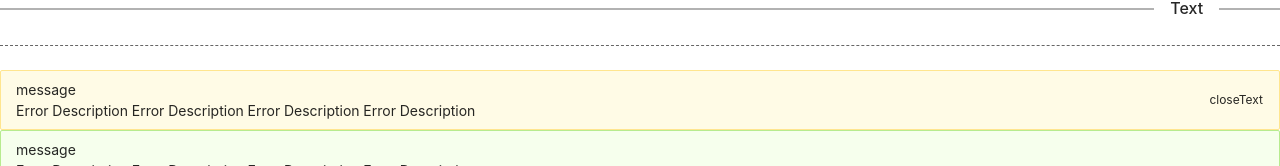
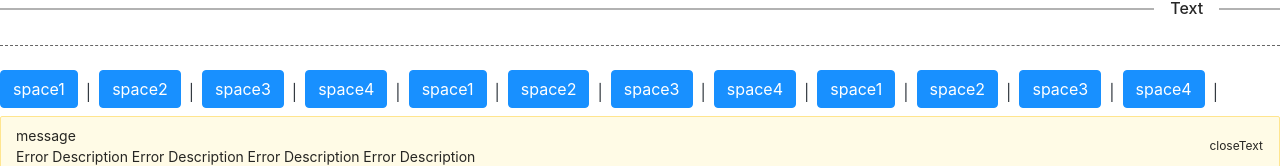
Before and after one commit to jiudehuiyi/jh-ui-tshook, a React app: page / in a window 1280 px wide. Shown: the part 147-313 px from the top of the page. Built offline with nearby package versions, Linux system fonts and the light colour scheme.

Commit message:
添加Space组件

```diff
--- a/src/App.tsx
+++ b/src/App.tsx
@@ -14,6 +14,7 @@ import Row from "./components/Grid/Row";
 import Col from "./components/Grid/Col";
 import Grid from "./components/Grid/grid";
 import Divider from "./components/Divider/divider";
+import Space from "./components/Space/space";
 library.add( fas );//添加所有种类的图标(不用一个个的进行引入)
 
 function App() {
@@ -41,6 +42,27 @@ function App() {
 
       <Divider dashed={true}>
       </Divider>
+
+      <Space
+        // direction="vertical"
+        // size="large"
+        // size={100}
+        wrap={true}
+        split={ "|" }
+      >
+        <Button btnType="primary">space1</Button>
+        <Button btnType="primary">space2</Button>
+        <Button btnType="primary">space3</Button>
+        <Button btnType="primary">space4</Button>
+        <Button btnType="primary">space1</Button>
+        <Button btnType="primary">space2</Button>
+        <Button btnType="primary">space3</Button>
+        <Button btnType="primary">space4</Button>
+        <Button btnType="primary">space1</Button>
+        <Button btnType="primary">space2</Button>
+        <Button btnType="primary">space3</Button>
+        <Button btnType="primary">space4</Button>
+      </Space>
 
       {/* <Menu
         mode="vertical"
--- a/src/components/Divider/divider.tsx
+++ b/src/components/Divider/divider.tsx
@@ -25,7 +25,6 @@ const Divider:React.FC< Partial<IDividerProps> > = ( props )=>{
         [`jh-divider-plain`]:plain,
         [`jh-divider-with-text-${orientation}`]:true,
     });
-    console.log( children )
     return (
         <div
             className={ classes }
--- /dev/null
+++ b/src/components/Space/_style.scss
@@ -0,0 +1,63 @@
+.jh-space {
+    display: inline-flex;
+}
+.jh-space-item {
+    margin-right: 8px;
+}
+.jh-space-small,.jh-space-split-small {
+    margin-right: 8px;
+}
+.jh-space-middle,.jh-space-split-middle {
+    margin-right: 16px;
+}
+.jh-space-large,.jh-space-split-large {
+    margin-right: 24px;
+}
+.jh-space-split-vertical-small {
+    text-align: center;
+    margin-bottom: 8px;
+}
+.jh-space-split-vertical-middle {
+    text-align: center;
+    margin-bottom: 8px;
+}
+.jh-space-split-vertical-large {
+    text-align: center;
+    margin-bottom: 8px;
+}
+.jh-space-start {
+    align-items: flex-start;
+    -webkit-box-align: start;
+}
+.jh-space-end {
+    align-items: flex-end;
+    -webkit-box-align: end;
+}
+.jh-space-center {
+    align-items: center;
+    -webkit-box-align: center;
+}
+.jh-space-baseline {
+    align-items: baseline;
+    -webkit-box-align: baseline;
+}
+.jh-space-wrap {
+    flex-wrap: wrap;
+}
+.jh-space-vertical {
+    flex-direction: column;
+    -webkit-box-orient: vertical;
+    -webkit-box-direction: normal;
+    .jh-space-item {
+        margin-bottom: 8px;
+    }
+    .jh-space-small {
+        margin-bottom: 8px;
+    }
+    .jh-space-middle {
+        margin-bottom: 16px;
+    }
+    .jh-space-large {
+        margin-bottom: 24px;
+    }
+}
--- /dev/null
+++ b/src/components/Space/space.tsx
@@ -0,0 +1,94 @@
+import React from "react";
+import classnames from "classnames";
+
+type TAlign = "start" | "end" | "center" | "baseline";
+type TDirection = "vertical" | "horizontal";
+type TSize = "small" | "middle" | "large";
+interface ISpaceProp  {
+    align:TAlign,
+    direction:TDirection,
+    size:TSize | number,
+    split:React.ReactNode,
+    wrap:boolean,
+    className:string,
+    style:React.CSSProperties
+}
+interface IMarginRight{
+    marginRight:string,
+    marginBottom?:string,
+}
+interface IMarginBottom {
+    marginBottom:string
+}
+
+
+
+const Space:React.FC< Partial<ISpaceProp> > = (props)=>{
+
+    const { align,direction="horizontal",size="small",split,wrap=false,className,style,children } = props;
+    const classes = classnames("jh-space",className,{
+        [`jh-space-${direction}`]:true,
+        [`jh-space-${size}`]:true,
+        [`jh-space-${align}`]:true,
+        [`jh-space-wrap`]: wrap && direction === "horizontal"
+    })
+
+    const renderChildren = ()=>{
+        return React.Children.map( props.children,(child,index)=>{
+            let childElement = child;
+            let sizeType = typeof parseInt(size as any,10);
+            let spaceItemStyle = {};
+            if( sizeType === "number" ) {
+                if( direction === "horizontal" ) {
+                    ( spaceItemStyle as  IMarginRight)["marginRight"] = size + "px";
+                    ( spaceItemStyle as  IMarginRight)["marginBottom"] = wrap ? 8 + "px":"0px";
+                }else if( direction === "vertical" ){
+                    ( spaceItemStyle as IMarginBottom )["marginBottom"] = size + "px";
+                }else {
+                    console.error("size property only exist 'horizontal' or 'vertical' ");
+                }
+            }else {
+                console.error("size support only string or number ");
+            }
+            if( childElement ) {
+                return React.cloneElement(
+                    childElement as any,
+                    { className:`jh-space-item jh-space-${size}`,style:spaceItemStyle}
+                )
+            }else {
+                console.error("Space component must exist children");
+            }
+
+        } );
+    }
+    return (
+        <div
+            style={{ ...style }}
+            className={ classes }
+        >
+            {
+               split ? renderChildren()!.map( (item,index)=>{
+                    return (
+                        <div key={index}>
+                            {item}
+                            {
+                               direction==="horizontal" ? (
+                                <span className={`jh-space-split-${size}`}>{split}</span>
+                               ) :(
+                                   <div  className={`jh-space-split-vertical-${size}`} >{split}</div>
+                               )
+                            }
+
+                        </div>
+                    )
+                } ) : renderChildren()
+            }
+            {/* {
+                renderChildren()
+            } */}
+        </div>
+    )
+}
+
+Space.displayName = "Space";
+export default Space;
--- a/src/styles/index.scss
+++ b/src/styles/index.scss
@@ -24,4 +24,7 @@
 @import "../components/Grid/style";
 
 //Divider组件样式
-@import "../components//Divider/style";
+@import "../components/Divider/style";
+
+//Space组件样式
+@import "../components/Space/style";
```
Also changed, not shown: 1 other file (tests, documents, lock files or other folders).
